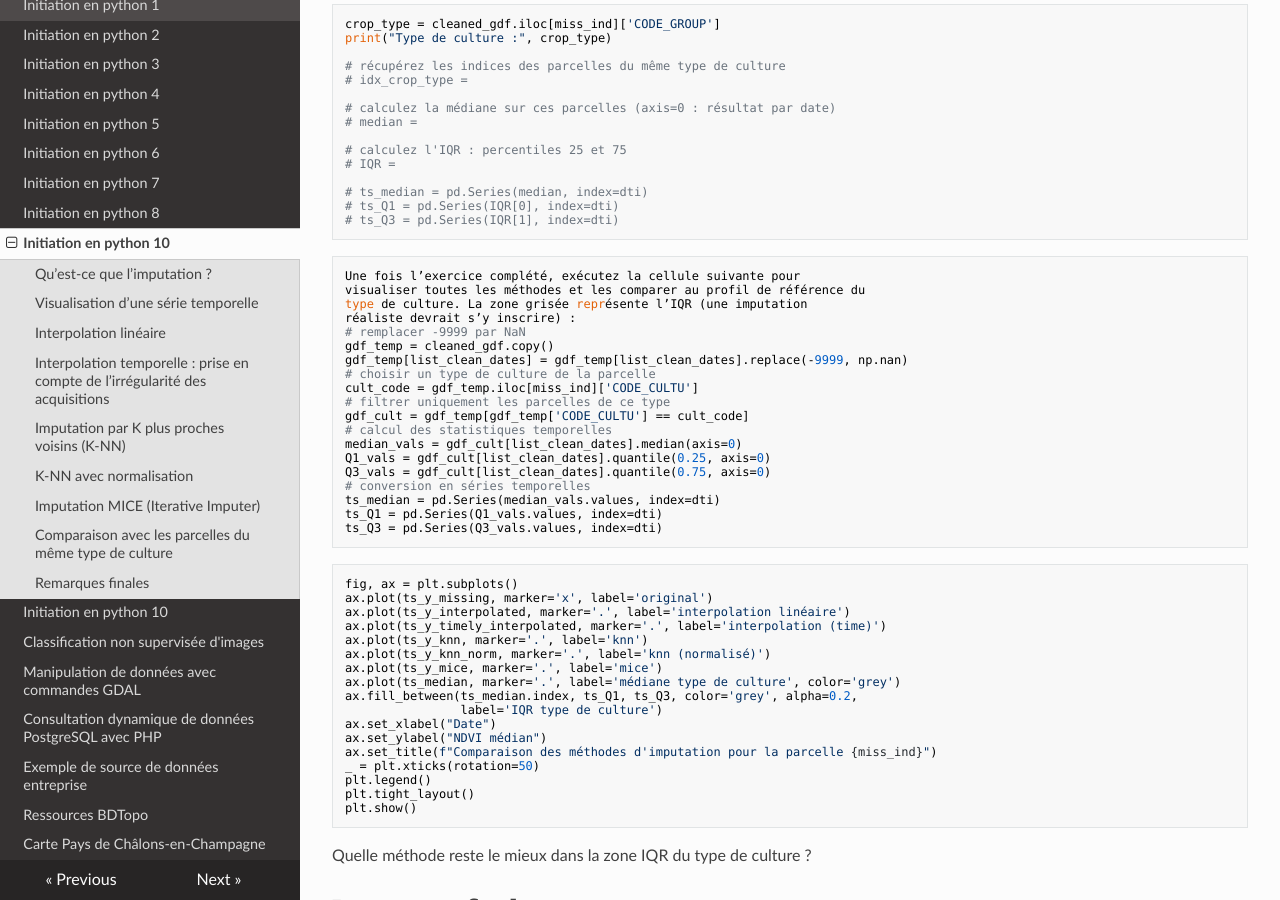
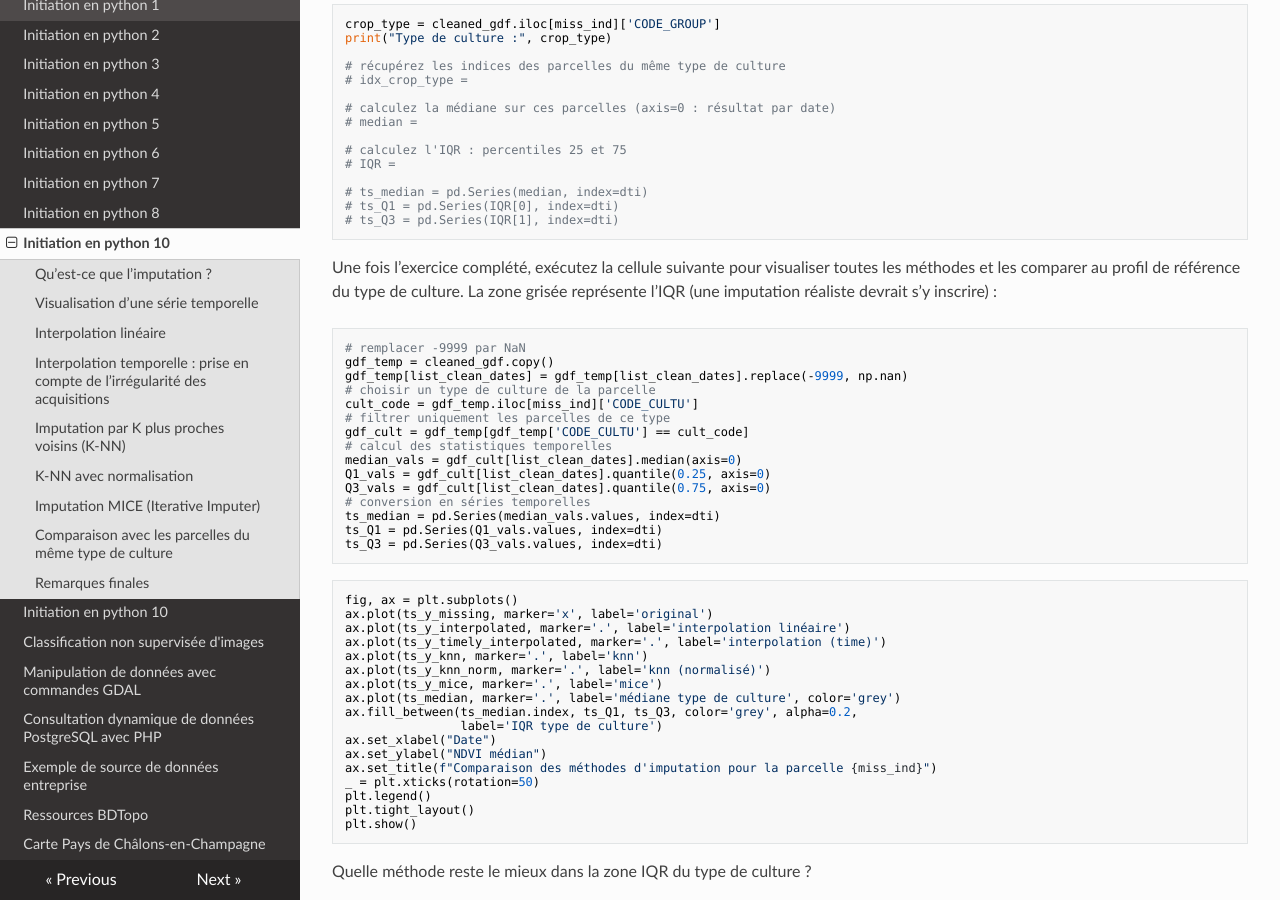
Before and after one commit to abdou123-guene/Site_de_documentation_geomatique, an MkDocs documentation site: the page built from docs/python9_1.md, in a window 1280 px wide and 900 px high, scrolled down 7823 px. Built offline with MkDocs 1.6.1, drawn with Linux system fonts in a browser that asks for light colours; nearby versions of some CDN libraries.

````diff
--- a/docs/python9_1.md
+++ b/docs/python9_1.md
@@ -434,11 +434,11 @@
 # ts_Q1 = pd.Series(IQR[0], index=dti)
 # ts_Q3 = pd.Series(IQR[1], index=dti)
 ```
-```python
 Une fois l’exercice complété, exécutez la cellule suivante pour
 visualiser toutes les méthodes et les comparer au profil de référence du
 type de culture. La zone grisée représente l’IQR (une imputation
 réaliste devrait s’y inscrire) :
+```python
 # remplacer -9999 par NaN
 gdf_temp = cleaned_gdf.copy()
 gdf_temp[list_clean_dates] = gdf_temp[list_clean_dates].replace(-9999, np.nan)
@@ -455,6 +455,7 @@
 ts_Q1 = pd.Series(Q1_vals.values, index=dti)
 ts_Q3 = pd.Series(Q3_vals.values, index=dti)
 ```
+
 ```python
 fig, ax = plt.subplots()
 ax.plot(ts_y_missing, marker='x', label='original')
````
